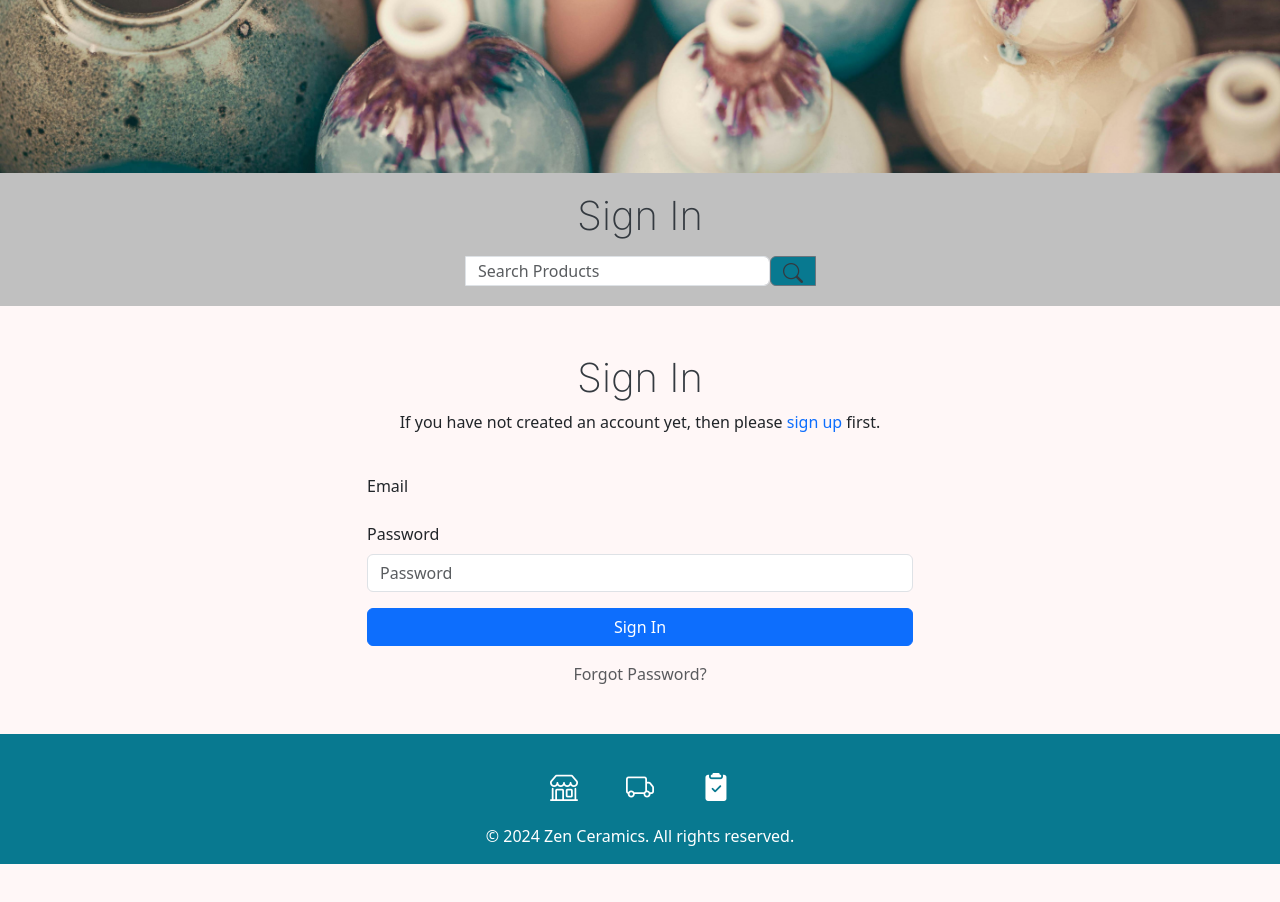
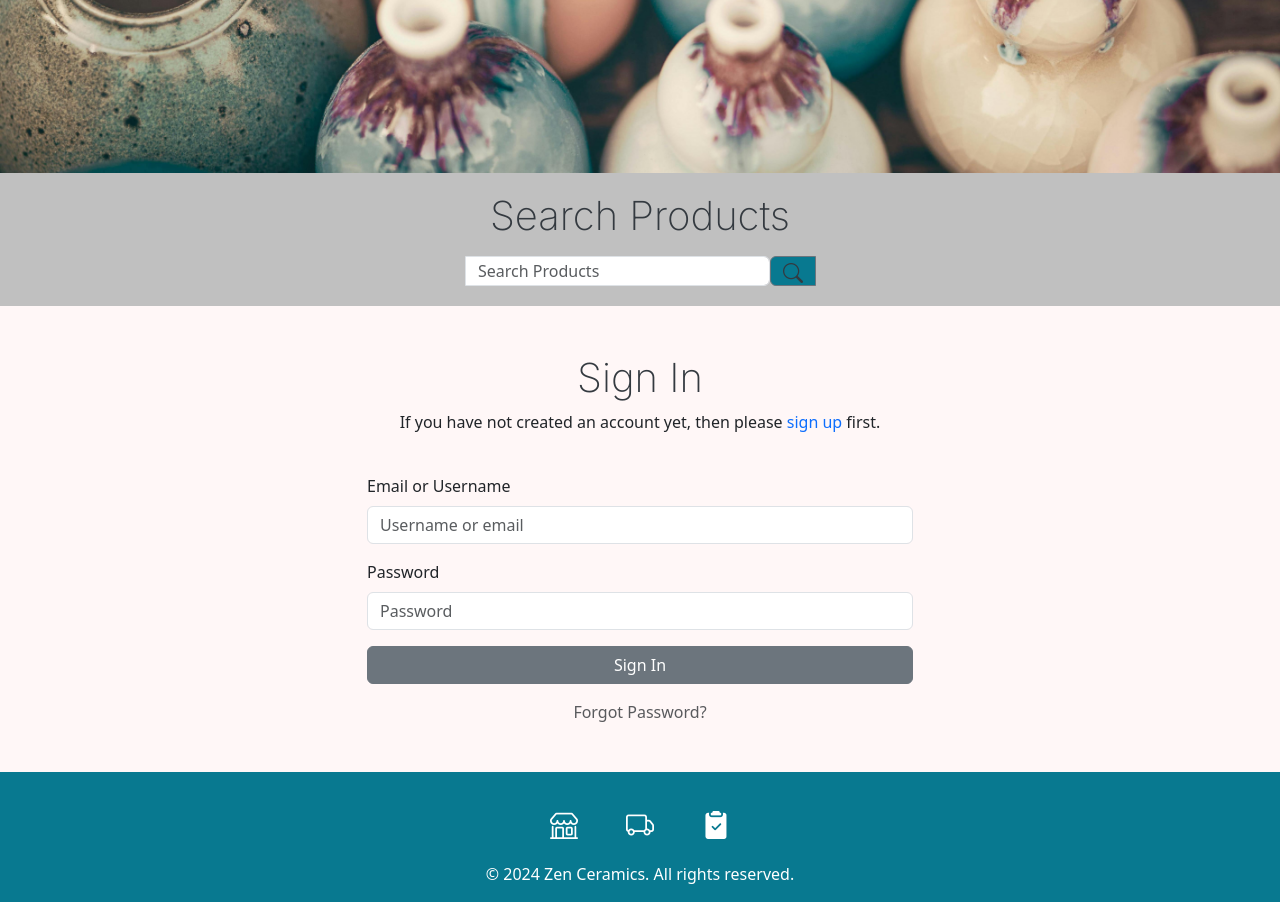
Before and after one commit to emidombek/zenceramics, a Django app: page /accounts/login/ in a window 1280 px wide. Shown: the part 407-1309 px from the top of the page. Before the commit the page ends 1271 px from the top, so only its background shows below. Run offline with Django 4.2, Linux system fonts and the light colour scheme; some libraries are stand-ins or nearby versions.

Commit message:
Replace with id_login + change button class

```diff
--- a/templates/allauth/account/login.html
+++ b/templates/allauth/account/login.html
@@ -12,7 +12,7 @@
 
   <!-- Silver Banner -->
   <div class="silver-banner mb-5">
-    <h1 class="text-center mb-3 mt-3">Sign In</h1>
+    <h1 class="text-center mb-3 mt-3">Search Products</h1>
     <div class="input-group mb-3 search-box">
       <input type="text" class="form-control custom-search-size" placeholder="Search Products" aria-label="Search Products" />
       <button class="btn btn-outline-secondary custom-search-button" type="button" id="button-addon2"><i class="bi bi-search"></i></button>
@@ -31,9 +31,9 @@
           {% csrf_token %}
           <div class="mb-3">
             {{ form.non_field_errors }}
-            {{ form.email.errors }}
-            <label for="id_email" class="form-label">{% trans 'Email' %}</label>
-            {{ form.email|add_class:'form-control' }}
+            {{ form.login.errors }}
+            <label for="id_login" class="form-label">{% trans 'Email or Username' %}</label>
+            {{ form.login|add_class:'form-control' }}
           </div>
           <div class="mb-3">
             {{ form.password.errors }}
@@ -44,7 +44,7 @@
             <input type="hidden" name="{{ redirect_field_name }}" value="{{ redirect_field_value }}" />
           {% endif %}
           <div class="d-grid gap-2">
-            <button type="submit" class="btn btn-primary">{% trans 'Sign In' %}</button>
+            <button type="submit" class="btn btn-secondary">{% trans 'Sign In' %}</button>
           </div>
           <div class="mt-3 text-center">
             <a href="{% url 'account_reset_password' %}" class="text-muted">{% trans 'Forgot Password?' %}</a>
```
